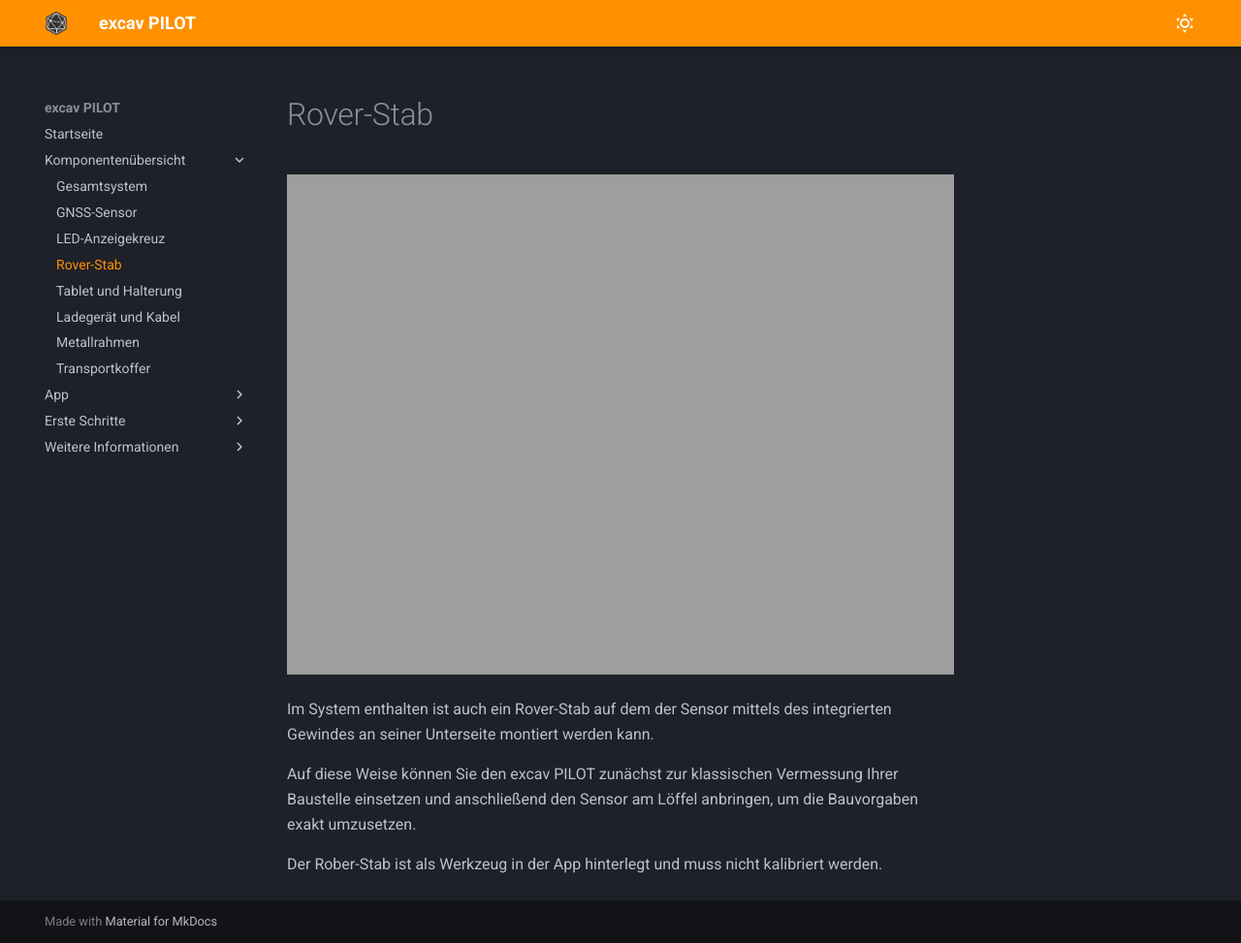
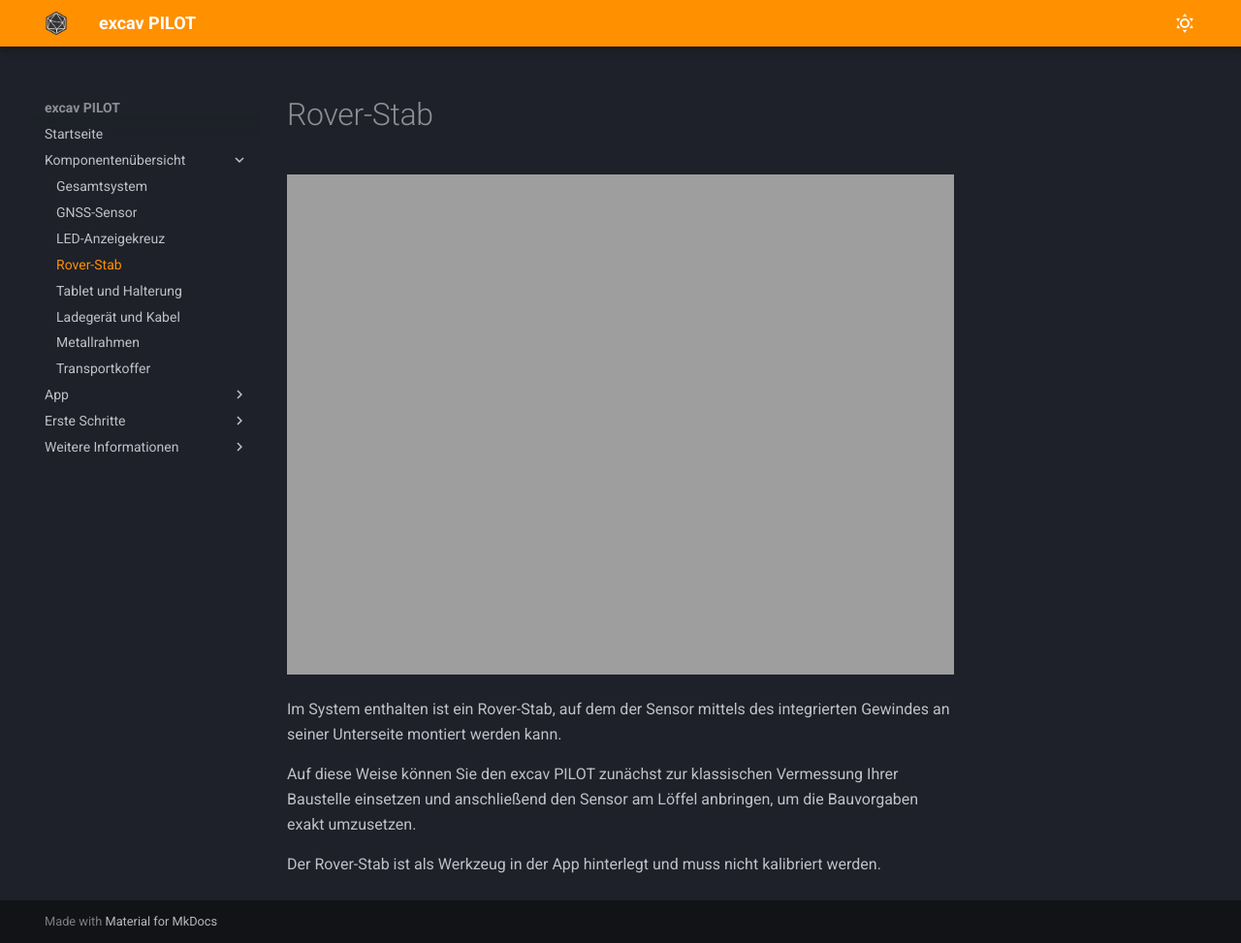
Before and after one commit to tobias-sizmann/mkdocs-excavpilot, an MkDocs documentation site: the page built from docs/Messstab/Messstab.md, in a window 1280 px wide and 973 px high. Shown: the whole window at 97% size. Built offline with MkDocs 1.6.1 and Material for MkDocs 9.7.7, drawn with Linux system fonts in a browser that asks for light colours.

Commit message:
small changes Gesamtsystem + Messstab

```diff
--- a/docs/Messstab/Messstab.md
+++ b/docs/Messstab/Messstab.md
@@ -13,8 +13,8 @@
   <img width="100%" src="/images_docs/roverstab1.jpg"/>
 </p>-->
 
-Im System enthalten ist auch ein Rover-Stab auf dem der Sensor mittels des integrierten Gewindes an seiner Unterseite montiert werden kann.
+Im System enthalten ist ein Rover-Stab, auf dem der Sensor mittels des integrierten Gewindes an seiner Unterseite montiert werden kann.
 
 Auf diese Weise können Sie den excav PILOT zunächst zur klassischen Vermessung Ihrer Baustelle einsetzen und anschließend den Sensor am Löffel anbringen, um die Bauvorgaben exakt umzusetzen.
 
-Der Rober-Stab ist als Werkzeug in der App hinterlegt und muss nicht kalibriert werden.
+Der Rover-Stab ist als Werkzeug in der App hinterlegt und muss nicht kalibriert werden.
```
Also changed, not shown: docs/Gesamtsystem/Gesamtsystem.md (+1 -1 lines).
